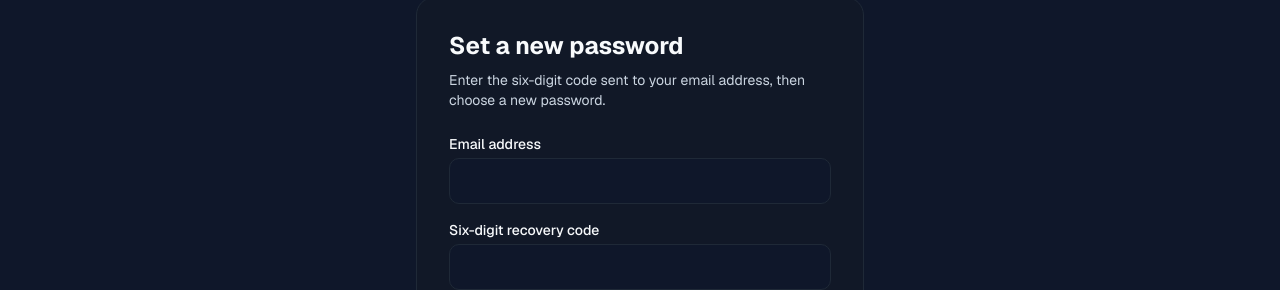
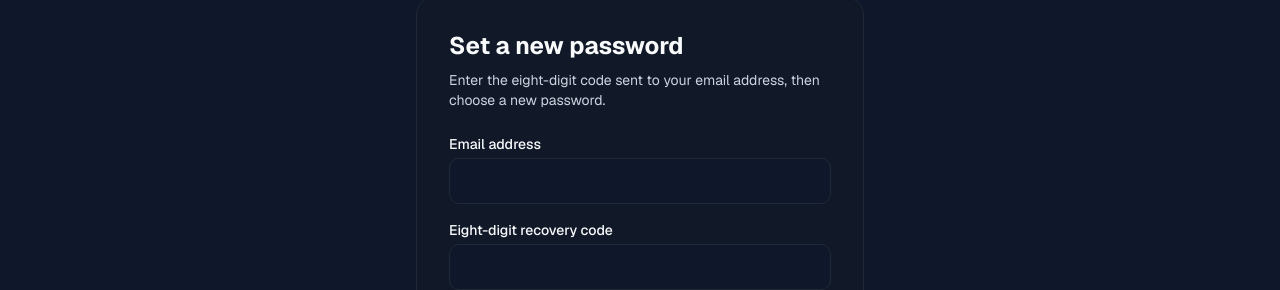
Before and after one commit to rashidnjoroge7-blip/myportfolio, a Next.js app: page /client/reset-password in a window 1280 px wide. Shown: the part 190-480 px from the top of the page. Built offline with nearby package versions, Linux system fonts and the light colour scheme; no server answers.

Commit message:
fix(auth): accept eight-digit recovery codes

```diff
--- a/src/app/client/reset-password/page.tsx
+++ b/src/app/client/reset-password/page.tsx
@@ -57,8 +57,8 @@ export default function ResetPasswordPage() {
       return;
     }
 
-    if (!recoveryVerified && !/^\d{6}$/.test(normalizedToken)) {
-      setMessage("Enter the six-digit recovery code from your email.");
+    if (!recoveryVerified && !/^\\d{8}$/.test(normalizedToken)) {
+      setMessage("Enter the eight-digit recovery code from your email.");
       return;
     }
 
@@ -133,7 +133,7 @@ export default function ResetPasswordPage() {
         <p className="mt-2 mb-6 text-sm text-[var(--muted)]">
           {recoveryVerified
             ? "Choose a new password for your client portal account."
-            : "Enter the six-digit code sent to your email address, then choose a new password."}
+            : "Enter the eight-digit code sent to your email address, then choose a new password."}
         </p>
 
         <form onSubmit={handleSubmit} className="space-y-4">
@@ -162,20 +162,20 @@ export default function ResetPasswordPage() {
                   htmlFor="token"
                   className="mb-1 block text-sm font-medium text-[var(--text)]"
                 >
-                  Six-digit recovery code
+                  Eight-digit recovery code
                 </label>
                 <input
                   id="token"
                   type="text"
                   inputMode="numeric"
                   autoComplete="one-time-code"
-                  pattern="[0-9]{6}"
-                  minLength={6}
-                  maxLength={6}
+                  pattern="[0-9]{8}"
+                  minLength={8}
+                  maxLength={8}
                   required
                   value={token}
                   onChange={(event) =>
-                    setToken(event.target.value.replace(/\D/g, "").slice(0, 6))
+                    setToken(event.target.value.replace(/\\D/g, "").slice(0, 8))
                   }
                   className="w-full rounded-lg border border-[var(--card-border)] bg-[var(--bg)] px-3 py-3 text-sm tracking-[0.3em] text-[var(--text)]"
                 />
```
